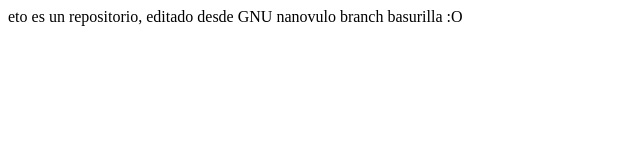
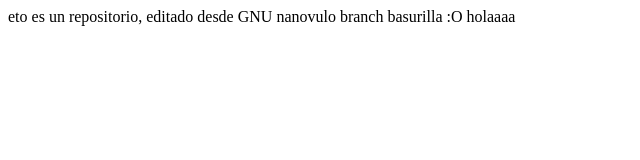
Before and after one commit to jeleo98/basurero, a plain HTML site: page index.html in a window 1280 px wide. Shown: the full height of the page, 0-640 px from the left. Drawn offline with Linux system fonts and the light colour scheme.

Commit message:
algo nuevo

```diff
--- a/index.html
+++ b/index.html
@@ -9,7 +9,7 @@
 <body>
     <div>
         eto es un repositorio, editado desde GNU nanovulo
-	branch basurilla :O
+	branch basurilla :O holaaaa
     </div>
 
 </body>
```
